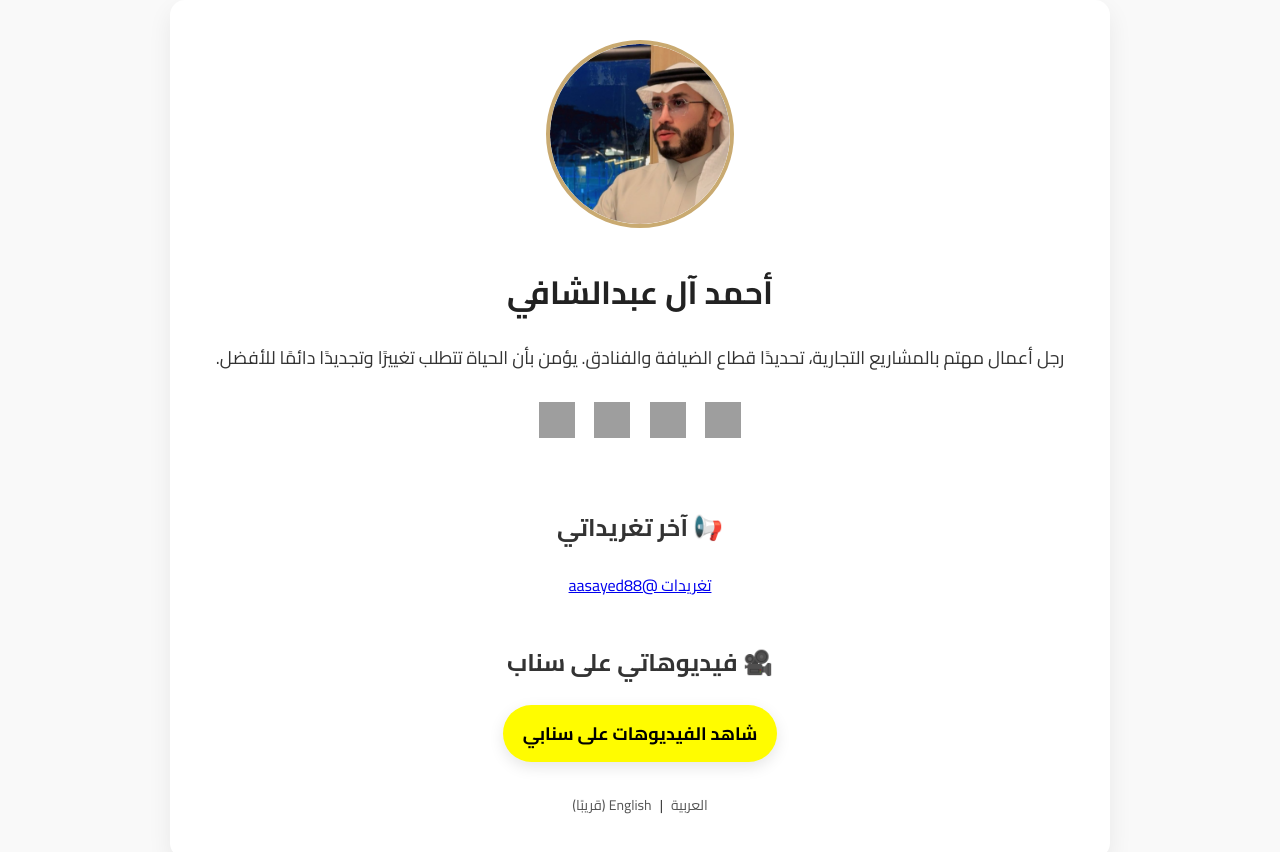
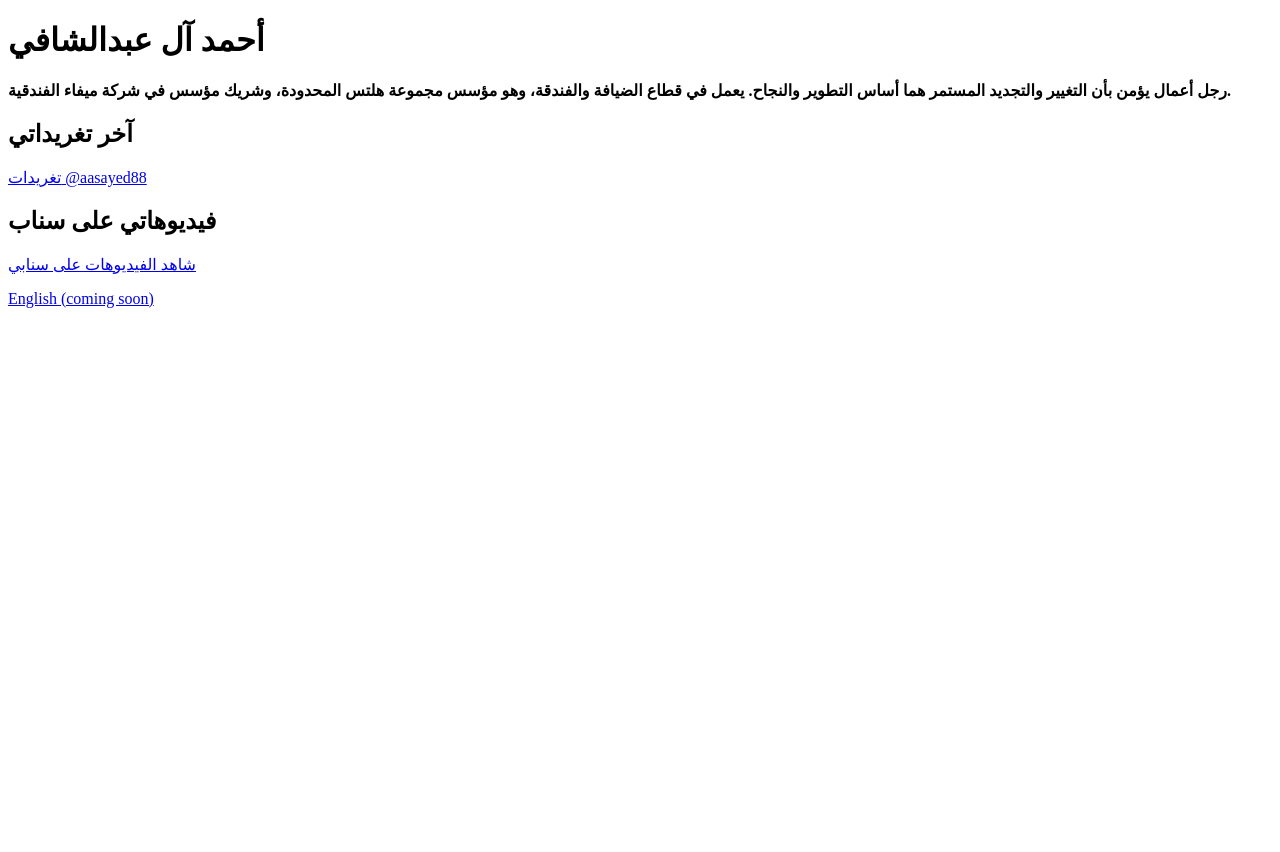
Before and after one commit to aasayed88/aasayed88.github.io, a plain HTML site: page index.html in a window 1280 px wide. After the commit the page ends 800 px from the top, so only its background shows below. Drawn offline with Linux system fonts and the light colour scheme; grey boxes are pictures that could not be loaded.

Commit message:
Update index.html

```diff
--- a/index.html
+++ b/index.html
@@ -1,114 +1,20 @@
-
 <!DOCTYPE html>
-<html lang="ar" dir="rtl">
+<html lang="ar">
 <head>
-    <meta charset="UTF-8">
-    <title>أحمد آل عبدالشافي | Ahmed Al-Abdulshefi</title>
-    <meta name="viewport" content="width=device-width, initial-scale=1.0">
-    <link href="https://fonts.googleapis.com/css2?family=Cairo:wght@400;700&display=swap" rel="stylesheet">
-    <style>
-        body {
-            font-family: 'Cairo', sans-serif;
-            background-color: #f9f9f9;
-            margin: 0;
-            padding: 0;
-            color: #333;
-        }
-        .container {
-            max-width: 900px;
-            margin: auto;
-            padding: 40px 20px;
-            background-color: white;
-            border-radius: 15px;
-            box-shadow: 0 10px 25px rgba(0,0,0,0.07);
-            text-align: center;
-        }
-        .profile-img {
-            width: 180px;
-            height: 180px;
-            border-radius: 50%;
-            object-fit: cover;
-            border: 4px solid #c9aa71;
-            margin-bottom: 25px;
-        }
-        h1 {
-            margin: 0;
-            font-size: 32px;
-            color: #222;
-        }
-        p {
-            font-size: 18px;
-            line-height: 1.8;
-            margin: 20px 0;
-        }
-        .social-buttons a {
-            margin: 8px;
-            display: inline-block;
-            text-decoration: none;
-        }
-        .social-buttons img {
-            width: 36px;
-            height: 36px;
-        }
-        .lang-switch {
-            margin-top: 30px;
-            font-size: 14px;
-        }
-        .lang-switch a {
-            color: #555;
-            text-decoration: none;
-            margin: 0 5px;
-        }
-        .tweets-section {
-            margin-top: 50px;
-        }
-        .snap-section {
-            margin-top: 40px;
-        }
-        .snap-button {
-            display: inline-block;
-            background-color: #FFFC00;
-            color: #000;
-            padding: 12px 20px;
-            font-size: 18px;
-            font-weight: bold;
-            border-radius: 30px;
-            text-decoration: none;
-            box-shadow: 0 5px 15px rgba(0,0,0,0.1);
-            transition: transform 0.2s;
-        }
-        .snap-button:hover {
-            transform: scale(1.05);
-        }
-    </style>
+  <meta charset="UTF-8">
+  <title>أحمد آل عبدالشافي</title>
 </head>
 <body>
-    <div class="container">
-        <img src="profile_cropped_circle.png" alt="صورة أحمد آل عبدالشافي" class="profile-img">
-        <h1>أحمد آل عبدالشافي</h1>
-        <p>رجل أعمال مهتم بالمشاريع التجارية، تحديدًا قطاع الضيافة والفنادق. يؤمن بأن الحياة تتطلب تغييرًا وتجديدًا دائمًا للأفضل.</p>
+  <h1>أحمد آل عبدالشافي</h1>
 
-        <div class="social-buttons">
-            <a href="https://snapchat.com/t/gX8flzC5" target="_blank"><img src="https://img.icons8.com/fluency/48/snapchat.png"/></a>
-            <a href="https://www.instagram.com/aasayed88" target="_blank"><img src="https://img.icons8.com/fluency/48/instagram-new.png"/></a>
-            <a href="https://x.com/aasayed88" target="_blank"><img src="https://img.icons8.com/fluency/48/twitterx.png"/></a>
-            <a href="http://linkedin.com/in/أحمد-آل-عبدالشافي-040b152a4" target="_blank"><img src="https://img.icons8.com/fluency/48/linkedin.png"/></a>
-        </div>
+  <p><strong>رجل أعمال يؤمن بأن التغيير والتجديد المستمر هما أساس التطوير والنجاح. يعمل في قطاع الضيافة والفندقة، وهو مؤسس مجموعة هلتس المحدودة، وشريك مؤسس في شركة ميفاء الفندقية.</strong></p>
 
-        <div class="tweets-section">
-            <h2>📢 آخر تغريداتي</h2>
-            <a class="twitter-timeline" data-height="400" href="https://twitter.com/aasayed88?ref_src=twsrc%5Etfw">تغريدات @aasayed88</a>
-            <script async src="https://platform.twitter.com/widgets.js" charset="utf-8"></script>
-        </div>
+  <h2>آخر تغريداتي</h2>
+  <p><a href="https://twitter.com/aasayed88">تغريدات @aasayed88</a></p>
 
-        <div class="snap-section">
-            <h2>🎥 فيديوهاتي على سناب</h2>
-            <a href="https://snapchat.com/t/gX8flzC5" target="_blank" class="snap-button">شاهد الفيديوهات على سنابي</a>
-        </div>
+  <h2>فيديوهاتي على سناب</h2>
+  <p><a href="https://www.snapchat.com/add/aasayed88">شاهد الفيديوهات على سنابي</a></p>
 
-        <div class="lang-switch">
-            <a href="#">العربية</a> | <a href="#">English (قريبًا)</a>
-        </div>
-    </div>
+  <p><a href="?lang=en">English (coming soon)</a></p>
 </body>
 </html>
```
